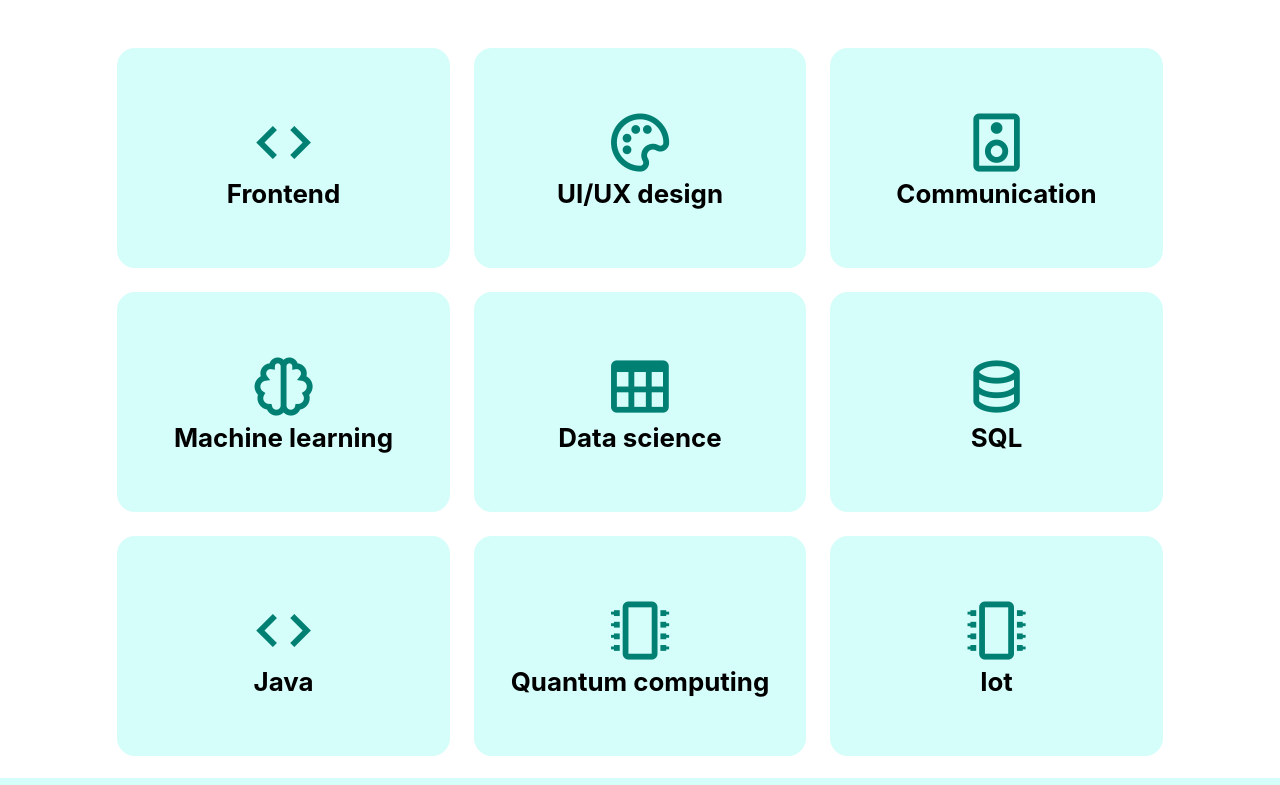
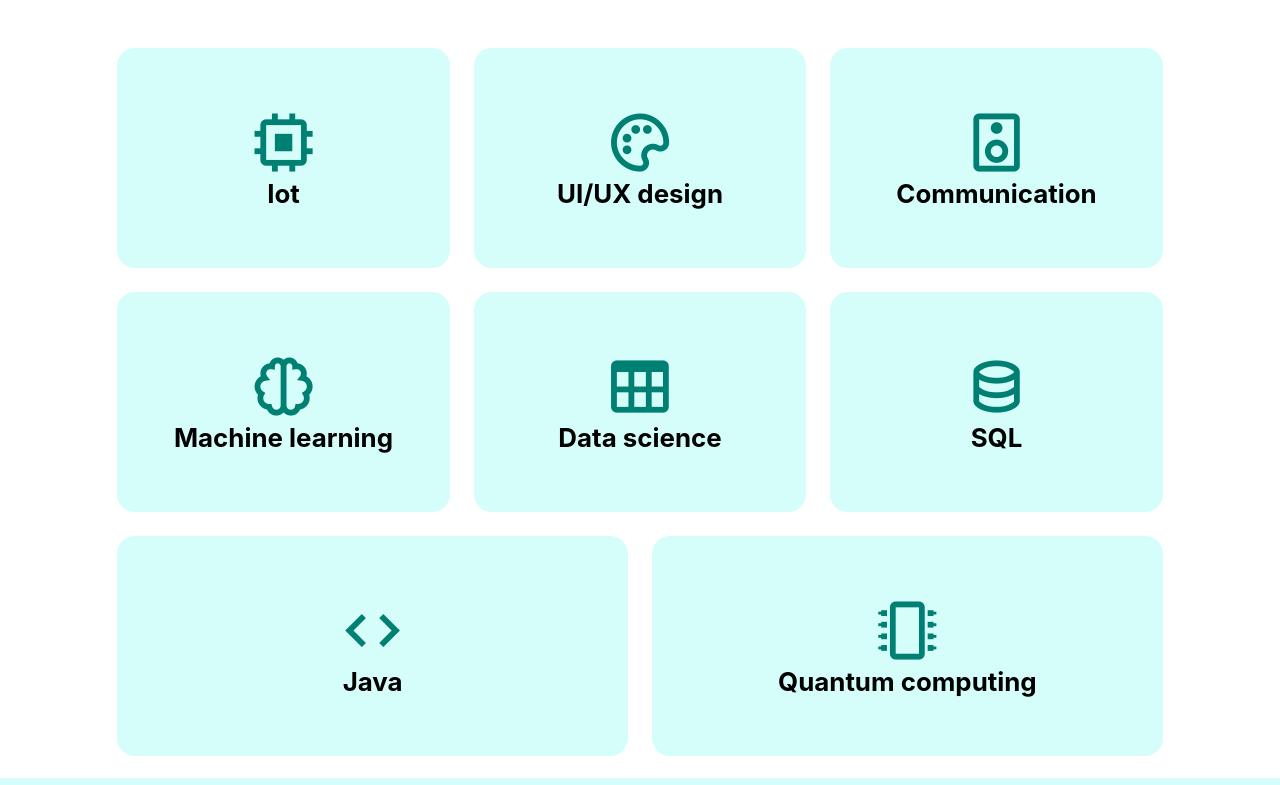
Before and after one commit to Sajeethaprabu/PORTFOLIO, a plain HTML site: page index.html in a window 1280 px wide. Shown: the part 1775-2560 px from the top of the page. Drawn offline with nearby package versions, Linux system fonts and the light colour scheme.

Commit message:
Update index.html

```diff
--- a/index.html
+++ b/index.html
@@ -50,8 +50,8 @@
 
         <div class="Skills-container">
             <div class="Skills-box">
-                <i class="bx bx-code"></i>
-                <h3>Frontend</h3>
+                <i class="bx bx-chip"></i>
+                <h3>Iot</h3>
             </div>
             <div class="Skills-box">
                  <i class="bx bx-palette"></i>
@@ -80,10 +80,6 @@
             <div class="Skills-box">
                 <i class="bx bx-microchip"></i>
                 <h3>Quantum computing</h3>
-            </div>
-            <div class="Skills-box">
-                <i class="bx bx-microchip"></i>
-                <h3>Iot</h3>
             </div>
 
     </section>
```
